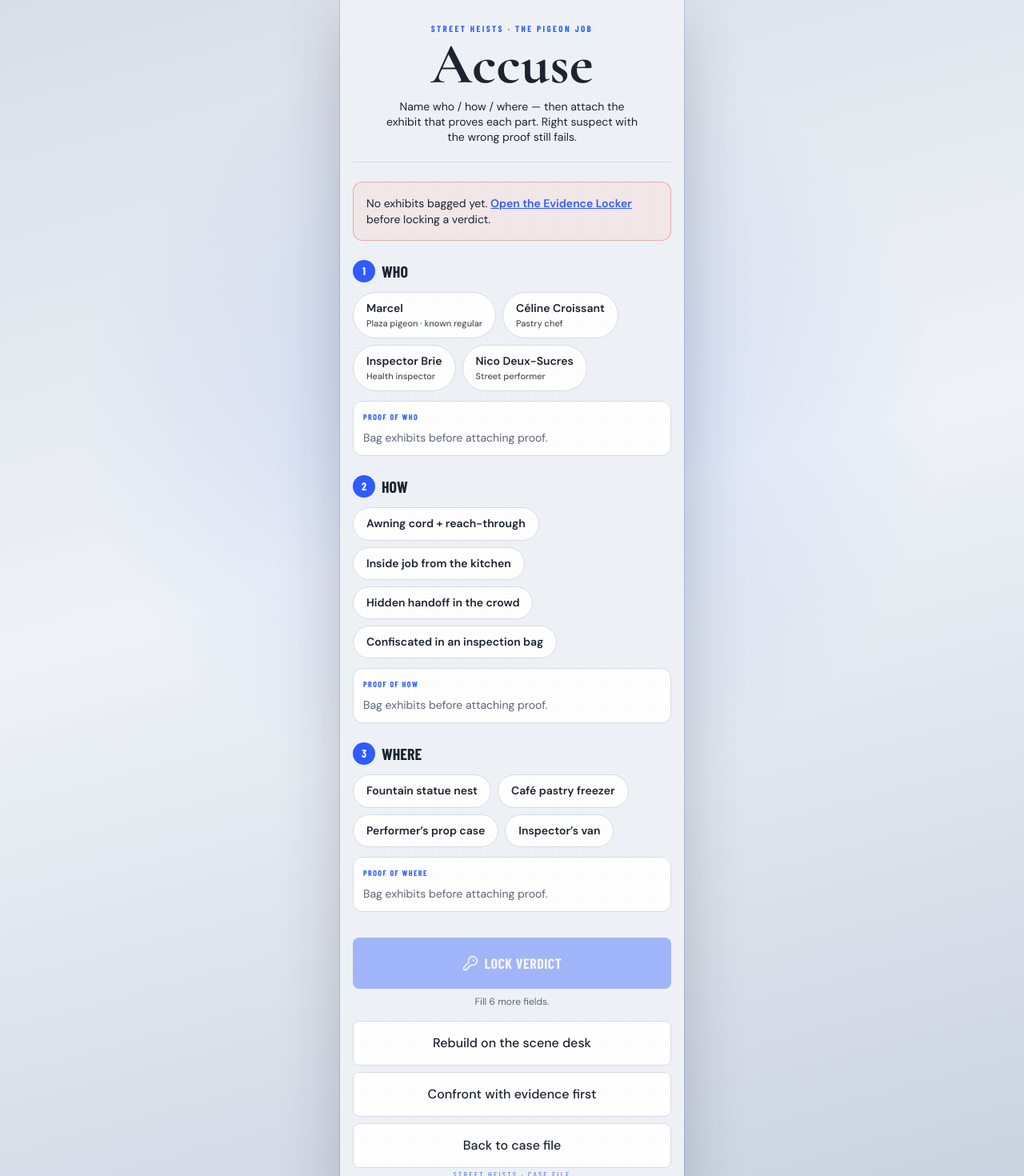
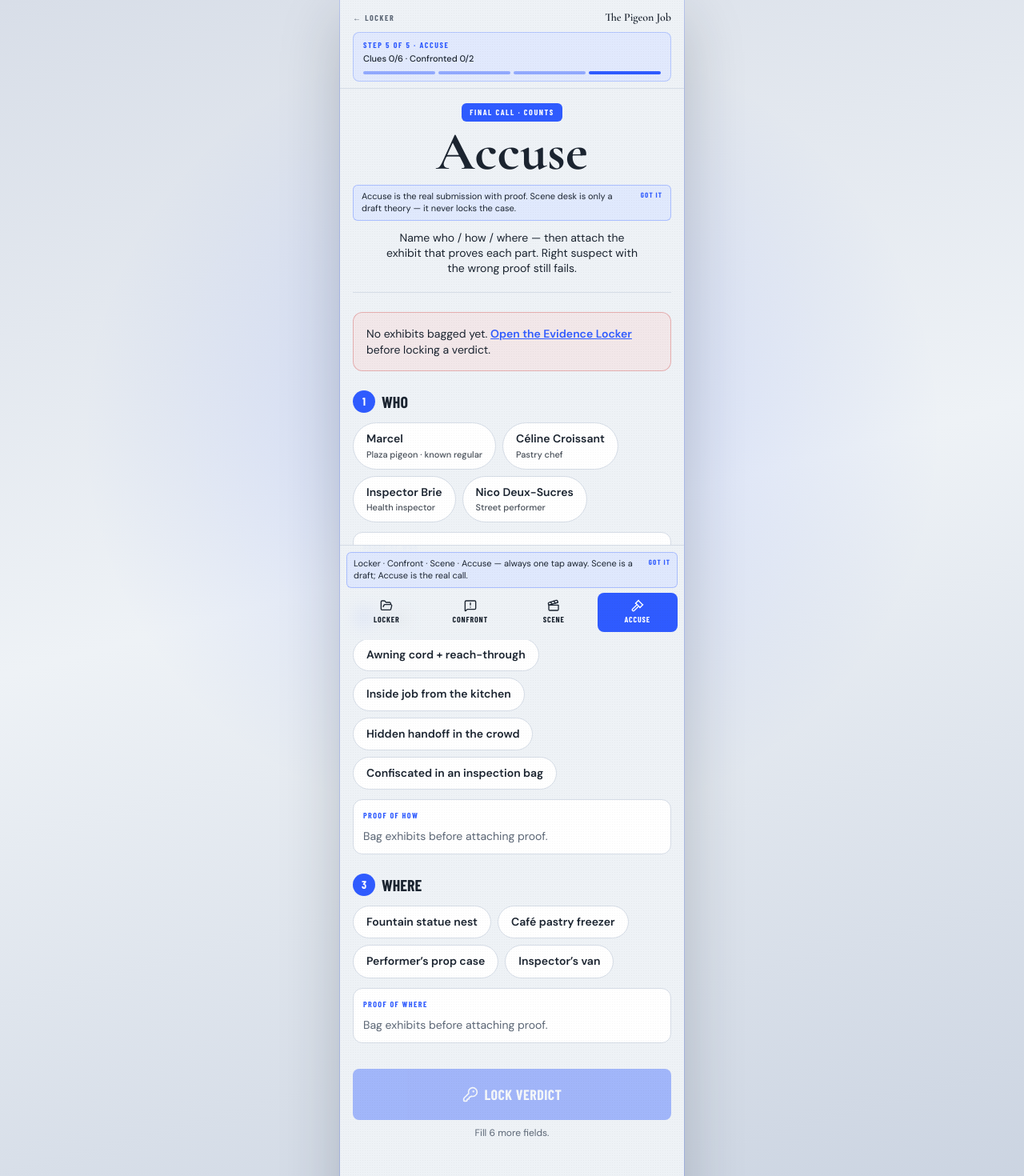
Before and after one commit to jobrandes/StreetHeists, a Next.js app: page /case/pigeon-job/accuse in a window 1280 px wide. Shown: the top 1470 px of the page at 80% size. Built offline with nearby package versions, Linux system fonts and the light colour scheme.

Commit message:
Add case journey chrome so cold playtesters stay oriented

```diff
--- a/src/app/case/[id]/accuse/page.tsx
+++ b/src/app/case/[id]/accuse/page.tsx
@@ -1,6 +1,10 @@
 "use client";
 
+import { CaseChrome } from "@/components/case-chrome";
+import { FirstUseTip } from "@/components/first-use-tip";
 import { Button } from "@/components/ui/button";
+import { Dialog, DialogContent } from "@/components/ui/dialog";
+import { accuseLooksThin } from "@/lib/case-journey";
 import { getCase } from "@/lib/seed";
 import { useHeists } from "@/lib/store";
 import type { Accusation } from "@/lib/types";
@@ -8,7 +12,7 @@ import { cn } from "@/lib/utils";
 import { KeyRound } from "lucide-react";
 import Link from "next/link";
 import { useParams, useRouter } from "next/navigation";
-import { useMemo, useState } from "react";
+import { useMemo, useState, type ReactNode } from "react";
 
 const empty: Accusation = {
   who: "",
@@ -26,6 +30,7 @@ export default function AccusePage() {
   const { submitAccusation, progressFor } = useHeists();
   const progress = caseFile ? progressFor(caseFile.id) : progressFor("missing");
   const [local, setLocal] = useState<Accusation>(empty);
+  const [confirmOpen, setConfirmOpen] = useState(false);
   const desk = progress.reconstructionPicks;
   const accusation: Accusation = {
     who: local.who || desk.who || "",
@@ -52,6 +57,7 @@ export default function AccusePage() {
     accusation.whereEvidenceId,
   ];
   const completed = parts.filter(Boolean).length;
+  const thin = caseFile ? accuseLooksThin(caseFile, progress) : true;
 
   if (!caseFile) {
     return (
@@ -66,25 +72,43 @@ export default function AccusePage() {
     );
   }
 
-  function submit() {
+  function lockVerdict() {
     if (!caseFile || completed !== 6) return;
     submitAccusation(caseFile.id, accusation);
     router.push(`/case/${caseFile.id}/verdict`);
   }
 
+  function requestSubmit() {
+    if (completed !== 6) return;
+    if (thin) {
+      setConfirmOpen(true);
+      return;
+    }
+    lockVerdict();
+  }
+
   return (
-    <main className="play-day min-h-dvh px-4 pb-8 pt-4">
-      <header className="border-b border-hairline pb-5 pt-3 text-center">
-        <p className="font-display text-[11px] font-bold tracking-[0.22em] text-gold uppercase">
-          Street Heists · {caseFile.title}
+    <CaseChrome
+      caseFile={caseFile}
+      progress={progress}
+      step="accuse"
+      backHref={`/case/${caseFile.id}/evidence`}
+      backLabel="Locker"
+    >
+      <header className="border-b border-hairline pb-5 text-center">
+        <p className="inline-flex items-center gap-2 rounded-md bg-[#2F5BFF] px-2.5 py-1 font-display text-[10px] font-bold tracking-[0.16em] text-white uppercase">
+          Final call · counts
         </p>
-        <h1 className="mt-1 font-serif text-[4.5rem] font-bold leading-[0.88] text-ink">Accuse</h1>
+        <h1 className="mt-2 font-serif text-[4.2rem] font-bold leading-[0.88] text-ink">Accuse</h1>
+        <FirstUseTip
+          tipId="accuse-vs-scene"
+          className="mt-3 text-left"
+          text="Accuse is the real submission with proof. Scene desk is only a draft theory — it never locks the case."
+        />
         <p className="mx-auto mt-3 max-w-xs text-sm leading-snug text-ink">
           Name who / how / where — then attach the exhibit that proves each part. Right suspect with
           the wrong proof still fails.
-          {progress.reconstructionPicks.who ||
-          progress.reconstructionPicks.how ||
-          progress.reconstructionPicks.where
+          {desk.who || desk.how || desk.where
             ? " Scene-desk picks are prefilled — change them if your theory shifted."
             : ""}
         </p>
@@ -97,6 +121,13 @@ export default function AccusePage() {
             Open the Evidence Locker
           </Link>{" "}
           before locking a verdict.
+        </div>
+      ) : null}
+
+      {thin && bagged.length > 0 ? (
+        <div className="mt-4 rounded-xl border border-[#C9A227]/50 bg-[#FFF6D9]/70 p-3 text-sm text-ink">
+          Thin file warning — you have opened few clues or cracked no confrontations yet. You can still
+          accuse, but we will ask you to confirm.
         </div>
       ) : null}
 
@@ -156,7 +187,7 @@ export default function AccusePage() {
         size="xl"
         className="mt-8 w-full rounded-lg font-display text-lg font-bold uppercase"
         disabled={completed !== 6}
-        onClick={submit}
+        onClick={requestSubmit}
       >
         <KeyRound className="size-5" /> Lock verdict
       </Button>
@@ -165,18 +196,43 @@ export default function AccusePage() {
           ? "Theory and proof are complete."
           : `Fill ${6 - completed} more field${6 - completed === 1 ? "" : "s"}.`}
       </p>
-      <div className="mt-4 grid gap-2">
-        <Button asChild variant="bronze" size="lg" className="w-full rounded-lg text-ink">
-          <Link href={`/case/${caseFile.id}/reconstruct`}>Rebuild on the scene desk</Link>
-        </Button>
-        <Button asChild variant="bronze" size="lg" className="w-full rounded-lg text-ink">
-          <Link href={`/case/${caseFile.id}/confront`}>Confront with evidence first</Link>
-        </Button>
-        <Button asChild variant="bronze" size="lg" className="w-full rounded-lg text-ink">
-          <Link href={`/case/${caseFile.id}/evidence`}>Back to case file</Link>
-        </Button>
-      </div>
-    </main>
+
+      <Dialog open={confirmOpen} onOpenChange={setConfirmOpen}>
+        <DialogContent title="Accuse with a thin file?" className="play-day">
+          <p className="text-sm leading-snug text-ink">
+            You have not opened much evidence and/or have not cracked a confrontation yet. Accuse
+            anyway?
+          </p>
+          <div className="mt-4 grid gap-2">
+            <Button
+              className="w-full rounded-lg"
+              onClick={() => {
+                setConfirmOpen(false);
+                lockVerdict();
+              }}
+            >
+              Accuse anyway
+            </Button>
+            <Button
+              asChild
+              variant="bronze"
+              className="w-full rounded-lg text-ink"
+              onClick={() => setConfirmOpen(false)}
+            >
+              <Link href={`/case/${caseFile.id}/evidence`}>Back to locker</Link>
+            </Button>
+            <Button
+              asChild
+              variant="bronze"
+              className="w-full rounded-lg text-ink"
+              onClick={() => setConfirmOpen(false)}
+            >
+              <Link href={`/case/${caseFile.id}/confront`}>Try Confront first</Link>
+            </Button>
+          </div>
+        </DialogContent>
+      </Dialog>
+    </CaseChrome>
   );
 }
 
@@ -221,7 +277,7 @@ function ChoiceSection({
 }: {
   number: number;
   title: string;
-  children: React.ReactNode;
+  children: ReactNode;
 }) {
   return (
     <fieldset className="mt-6">
```
